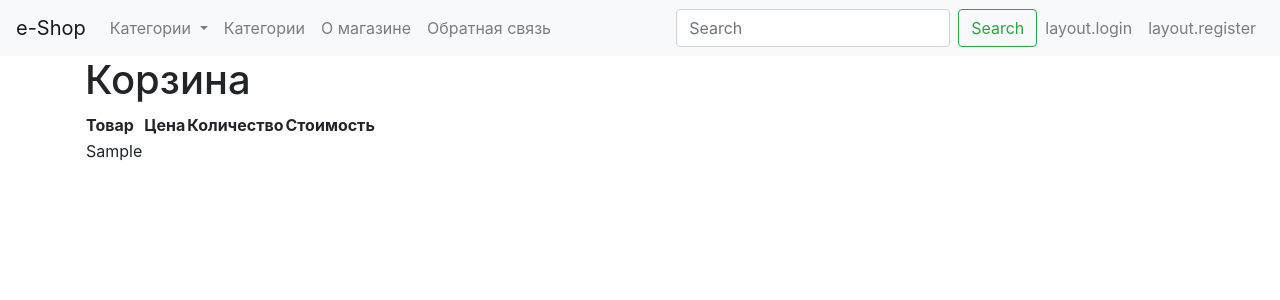
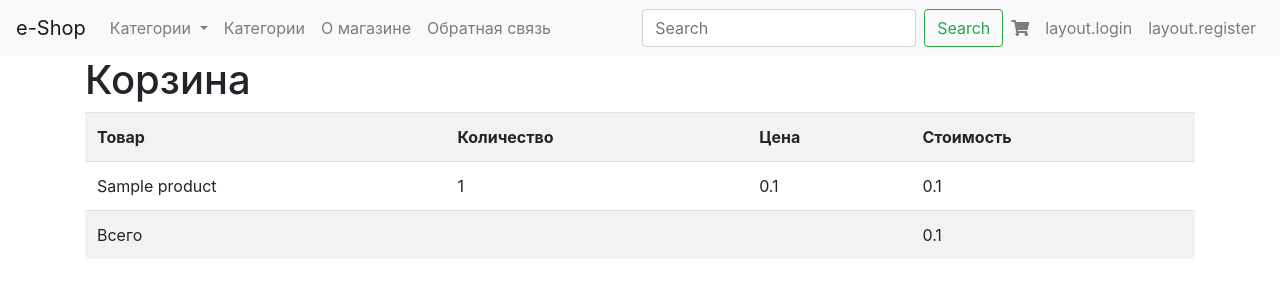
Before and after one commit to arkadiypr/ecommerce902, a Symfony app: template templates/order/cart.html.twig in a window 1280 px wide. Shown: the top 300 px of the page. Run offline with Twig, Linux system fonts and the light colour scheme; the template is opened without the code that fills it: most values are stand-ins (such as "Sample title", 1, 10 or a date in 2020); some libraries are stand-ins or nearby versions.

Commit message:
Корзина в шапке

```diff
--- a/templates/base.html.twig
+++ b/templates/base.html.twig
@@ -41,6 +41,11 @@
                 <button class="btn btn-outline-success my-2 my-sm-0" type="submit">Search</button>
             </form>
             <ul class="navbar-nav">
+                <li class="nav-item">
+                    <a href="{{ path('order_cart') }}" class="nav-link">
+                        <i class="fas fa-shopping-cart"></i>{{ render(controller('\\App\\Controller\\OrderController::headerCart')) }}
+                    </a>
+                </li>
                 {% if is_granted("IS_AUTHENTICATED_REMEMBERED") %}
                     <li class="nav-item">
                         <span class="navbar-text">
@@ -74,6 +79,7 @@
         <script src="https://code.jquery.com/jquery-3.3.1.slim.min.js" integrity="sha384-q8i/X+965DzO0rT7abK41JStQIAqVgRVzpbzo5smXKp4YfRvH+8abtTE1Pi6jizo" crossorigin="anonymous"></script>
         <script src="https://cdnjs.cloudflare.com/ajax/libs/popper.js/1.14.7/umd/popper.min.js" integrity="sha384-UO2eT0CpHqdSJQ6hJty5KVphtPhzWj9WO1clHTMGa3JDZwrnQq4sF86dIHNDz0W1" crossorigin="anonymous"></script>
         <script src="https://stackpath.bootstrapcdn.com/bootstrap/4.3.1/js/bootstrap.min.js" integrity="sha384-JjSmVgyd0p3pXB1rRibZUAYoIIy6OrQ6VrjIEaFf/nJGzIxFDsf4x0xIM+B07jRM" crossorigin="anonymous"></script>
+        <link rel="stylesheet" href="https://use.fontawesome.com/releases/v5.8.2/css/all.css" integrity="sha384-oS3vJWv+0UjzBfQzYUhtDYW+Pj2yciDJxpsK1OYPAYjqT085Qq/1cq5FLXAZQ7Ay" crossorigin="anonymous">
         {% block javascripts %}{% endblock %}
     </body>
 </html>
--- a/templates/order/cart.html.twig
+++ b/templates/order/cart.html.twig
@@ -4,21 +4,26 @@
 
 {% block body %}
     <h1>Корзина</h1>
-    <table>
+
+    <table class="table table-striped">
         <tr>
             <th>Товар</th>
+            <th>Количество</th>
             <th>Цена</th>
-            <th>Количество</th>
             <th>Стоимость</th>
         </tr>
-
-        {% for item in cart.orderItems %}
+        {% for item in order.orderItems %}
             <tr>
-                <td>{{ item }}</td>
-                {#<td>{{  }}</td>#}
-                {#<td>{{  }}</td>#}
-                {#<td>{{  }}</td>#}
+                <td>{{ item.product.name }}</td>
+                <td>{{ item.count }}</td>
+                <td>{{ item.price / 100 }}</td>
+                <td>{{ item.amount / 100 }}</td>
             </tr>
         {% endfor %}
+
+        <tr>
+            <td colspan="3">Всего</td>
+            <td>{{ order.amount / 100 }}</td>
+        </tr>
     </table>
 {% endblock %}
--- /dev/null
+++ b/templates/order/headerCart.html.twig
@@ -0,0 +1 @@
+{% if order.amount %}{{ order.amount / 100 }}{% endif %}
```
Also changed, not shown: src/Controller/OrderController.php (+9 -2 lines).
